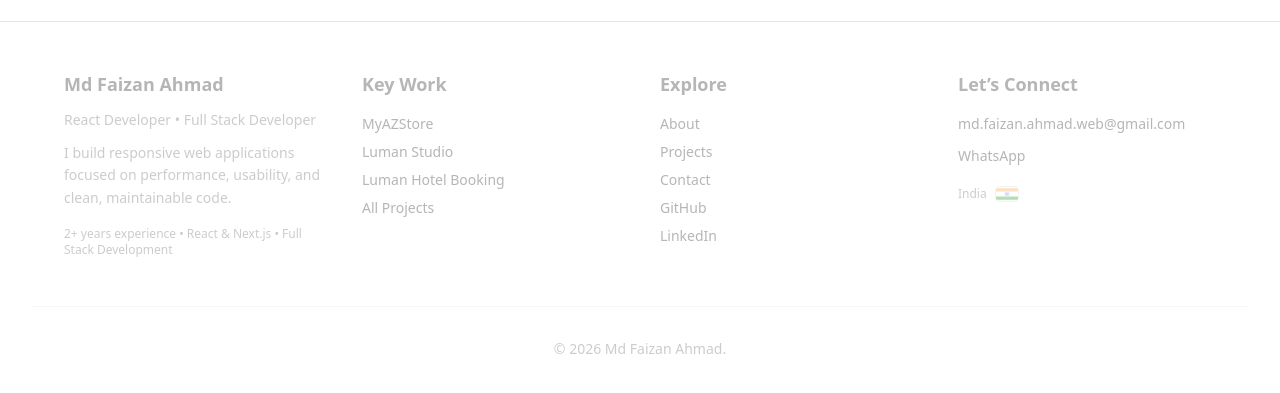
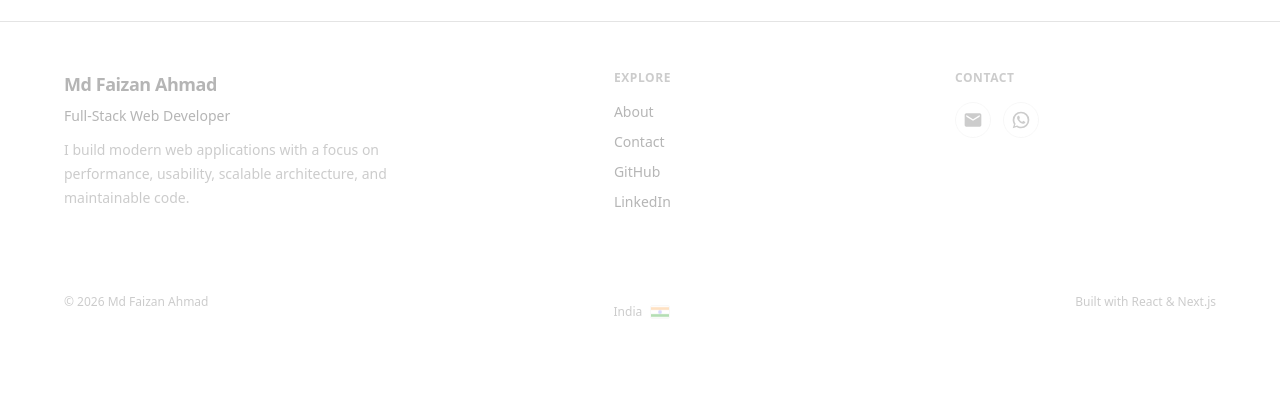
Before and after one commit to md-faizanahmad/Md_Faizan_Ahmad_Portfolio, a Next.js app: page / in a window 1280 px wide. Shown: the part 3463-3856 px from the top of the page. After the commit the page ends 3831 px from the top, so only its background shows below. Built offline with nearby package versions, Linux system fonts and the light colour scheme.

Commit message:
refactor: simplify portfolio footer

```diff
--- a/src/components/footer/Footer.tsx
+++ b/src/components/footer/Footer.tsx
@@ -2,61 +2,97 @@ import Image from "next/image";
 import Link from "next/link";
 import FooterAnimation from "./FooterAnimation";
 import { footerConfig } from "./footer.config";
+import { Email, WhatsApp } from "@mui/icons-material";
 
 const Footer = () => {
   const currentYear = new Date().getFullYear();
 
   return (
-    <footer className="relative border-t border-[color:var(--border)] bg-[color:var(--background)] px-4 py-12 text-[color:var(--foreground)] sm:px-6 lg:px-8">
+    <footer
+      className="
+        relative
+        border-t border-[color:var(--border)]
+        bg-[color:var(--background)]
+        px-4 py-12
+        text-[color:var(--foreground)]
+        sm:px-6
+        lg:px-8
+      "
+    >
       <FooterAnimation>
-        <div className="mx-auto grid max-w-6xl grid-cols-1 gap-10 sm:grid-cols-2 lg:grid-cols-4">
+        <div className="mx-auto max-w-6xl">
+          {/* Main Footer */}
+          <div
+            className="
+              grid
+              grid-cols-1
+              gap-10
+              sm:grid-cols-2
+              lg:grid-cols-[1.8fr_1fr_1fr]
+              lg:gap-20
+            "
+          >
             {/* Brand */}
-          <div>
-            <h3 className="mb-3 text-lg font-semibold">
+            <div className="max-w-md">
+              <Link
+                href="/"
+                className="
+                  inline-block
+                  text-lg font-semibold
+                  tracking-tight
+                  transition-opacity
+                  hover:opacity-70
+                "
+              >
                 {footerConfig.brand.name}
-            </h3>
+              </Link>
 
-            <p className="mb-3 text-sm text-[color:var(--muted-foreground)]">
+              <p
+                className="
+                  mt-2
+                  text-sm font-medium
+                  text-[color:var(--foreground)]
+                "
+              >
                 {footerConfig.brand.title}
               </p>
 
-            <p className="text-sm leading-relaxed text-[color:var(--muted-foreground)]">
+              <p
+                className="
+                  mt-3
+                  max-w-sm
+                  text-sm leading-6
+                  text-[color:var(--muted-foreground)]
+                "
+              >
                 {footerConfig.brand.description}
               </p>
-
-            <p className="mt-4 text-xs text-[color:var(--muted-foreground)]">
-              {footerConfig.brand.stats}
-            </p>
-          </div>
-
-          {/* Work */}
-          <div>
-            <h3 className="mb-4 text-lg font-semibold">Key Work</h3>
-
-            <ul className="space-y-2 text-sm">
-              {footerConfig.featuredWork.map((item) => (
-                <li key={item.name}>
-                  <Link
-                    href={item.href}
-                    className="transition-colors hover:text-indigo-500"
-                  >
-                    {item.name}
-                  </Link>
-                </li>
-              ))}
-            </ul>
             </div>
 
             {/* Navigation */}
             <div>
-            <h3 className="mb-4 text-lg font-semibold">Explore</h3>
+              <h3
+                className="
+                  mb-4
+                  text-xs font-semibold
+                  uppercase tracking-wider
+                  text-[color:var(--muted-foreground)]
+                "
+              >
+                Explore
+              </h3>
 
-            <ul className="space-y-2 text-sm">
+              <ul className="space-y-2.5 text-sm">
                 {footerConfig.navigation.map((item) => (
                   <li key={item.name}>
                     <Link
                       href={item.href}
-                    className="transition-colors hover:text-indigo-500"
+                      className="
+                        text-[color:var(--foreground)]
+                        transition-colors
+                        hover:text-sky-500
+                        dark:hover:text-sky-400
+                      "
                     >
                       {item.name}
                     </Link>
@@ -69,7 +105,12 @@ const Footer = () => {
                       href={item.href}
                       target="_blank"
                       rel="noopener noreferrer"
-                    className="transition-colors hover:text-indigo-500"
+                      className="
+                        text-[color:var(--foreground)]
+                        transition-colors
+                        hover:text-sky-500
+                        dark:hover:text-sky-400
+                      "
                     >
                       {item.name}
                     </a>
@@ -80,42 +121,111 @@ const Footer = () => {
 
             {/* Contact */}
             <div>
-            <h3 className="mb-4 text-lg font-semibold">Let’s Connect</h3>
+              <h3
+                className="
+                  mb-4
+                  text-xs font-semibold
+                  uppercase tracking-wider
+                  text-[color:var(--muted-foreground)]
+                "
+              >
+                Contact
+              </h3>
 
+              <div className="flex items-center gap-3">
+                {/* Email */}
                 <a
                   href={`mailto:${footerConfig.contact.email}`}
-              className="block text-sm transition-colors hover:text-indigo-500"
+                  aria-label="Send email"
+                  title="Email"
+                  className="
+                    flex h-9 w-9 items-center justify-center
+                    rounded-full
+                    border border-[color:var(--border)]
+                    text-[color:var(--muted-foreground)]
+                    transition-all duration-200
+                    hover:-translate-y-0.5
+                    hover:border-red-500
+                    hover:text-black
+                    dark:hover:text-white
+                  "
                 >
-              {footerConfig.contact.email}
+                  <Email fontSize="small" />
                 </a>
 
+                {/* WhatsApp */}
                 <a
                   href={footerConfig.contact.whatsapp}
                   target="_blank"
                   rel="noopener noreferrer"
-              className="mt-3 block text-sm transition-colors hover:text-green-500"
+                  aria-label="Contact on WhatsApp"
+                  title="WhatsApp"
+                  className="
+                    flex h-9 w-9 items-center justify-center
+                    rounded-full
+                    border border-[color:var(--border)]
+                    text-[color:var(--muted-foreground)]
+                    transition-all duration-200
+                    hover:-translate-y-0.5
+                    hover:border-green-500
+                    hover:text-green-500
+                    dark:hover:text-green-400
+                  "
                 >
-              WhatsApp
+                  <WhatsApp fontSize="small" />
                 </a>
+              </div>
 
-            <div className="mt-5 flex items-center gap-2 text-xs text-[color:var(--muted-foreground)]">
+              {/* Location */}
+            </div>
+          </div>
+
+          {/* Bottom Bar */}
+          <div
+            className="
+              mt-12
+              flex flex-col
+              gap-3
+              pt-6
+              text-xs
+              text-[color:var(--muted-foreground)]
+              sm:flex-row
+              sm:items-center
+              sm:justify-between
+            "
+          >
+            <p>
+              © {currentYear} {footerConfig.brand.name}
+            </p>
+            <div
+              className="
+                  mt-5
+                  flex items-center gap-2
+                  text-xs
+                  text-[color:var(--muted-foreground)]
+                "
+            >
               <span>{footerConfig.contact.location}</span>
 
-              <div className="relative h-4 w-6 overflow-hidden rounded-sm border border-gray-300">
+              <div
+                className="
+                    relative h-3.5 w-5
+                    overflow-hidden rounded-[2px]
+                    border border-black/10
+                    dark:border-white/10
+                  "
+              >
                 <Image
                   src="/indiaflag.png"
-                  alt="India Flag"
+                  alt="India"
                   fill
+                  sizes="20px"
                   className="object-cover"
                 />
               </div>
             </div>
+            {footerConfig.bottomText && <p>{footerConfig.bottomText}</p>}
           </div>
-        </div>
-
-        {/* Bottom */}
-        <div className="mt-12 border-t border-[color:var(--border)] pt-8 text-center text-sm text-[color:var(--muted-foreground)]">
-          © {currentYear} {footerConfig.brand.name}. {footerConfig.bottomText}
         </div>
       </FooterAnimation>
     </footer>
--- a/src/components/footer/footer.config.ts
+++ b/src/components/footer/footer.config.ts
@@ -3,10 +3,9 @@
 export const footerConfig = {
   brand: {
     name: "Md Faizan Ahmad",
-    title: "React Developer • Full Stack Developer",
+    title: "Full-Stack Web Developer",
     description:
-      "I build responsive web applications focused on performance, usability, and clean, maintainable code.",
-    stats: "2+ years experience • React & Next.js • Full Stack Development",
+      "I build modern web applications with a focus on performance, usability, scalable architecture, and maintainable code.",
   },
 
   featuredWork: [
@@ -19,7 +18,7 @@ export const footerConfig = {
       href: "https://luman-studio.vercel.app",
     },
     {
-      name: "Luman Hotel Booking",
+      name: "Luman Hotel",
       href: "https://luman-hotel.vercel.app",
     },
     {
@@ -29,9 +28,15 @@ export const footerConfig = {
   ],
 
   navigation: [
-    { name: "About", href: "/about" },
-    { name: "Projects", href: "/projects" },
-    { name: "Contact", href: "/contact" },
+    {
+      name: "About",
+      href: "/about",
+    },
+
+    {
+      name: "Contact",
+      href: "/contact",
+    },
   ],
 
   socials: [
@@ -51,5 +56,5 @@ export const footerConfig = {
     location: "India",
   },
 
-  bottomText: "",
+  bottomText: "Built with React & Next.js",
 };
```
Lines whose indentation alone changed are shown as unchanged.
